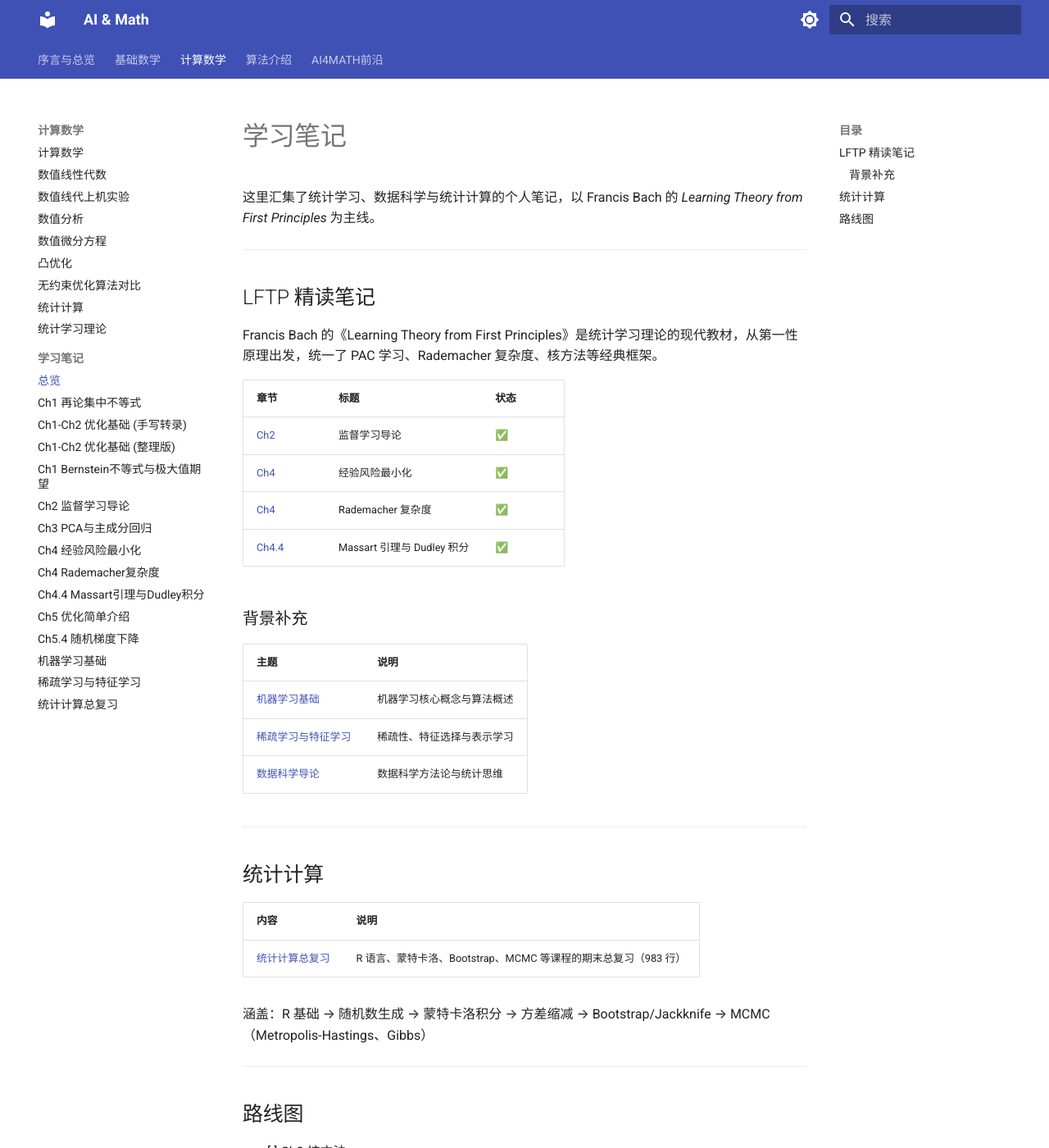
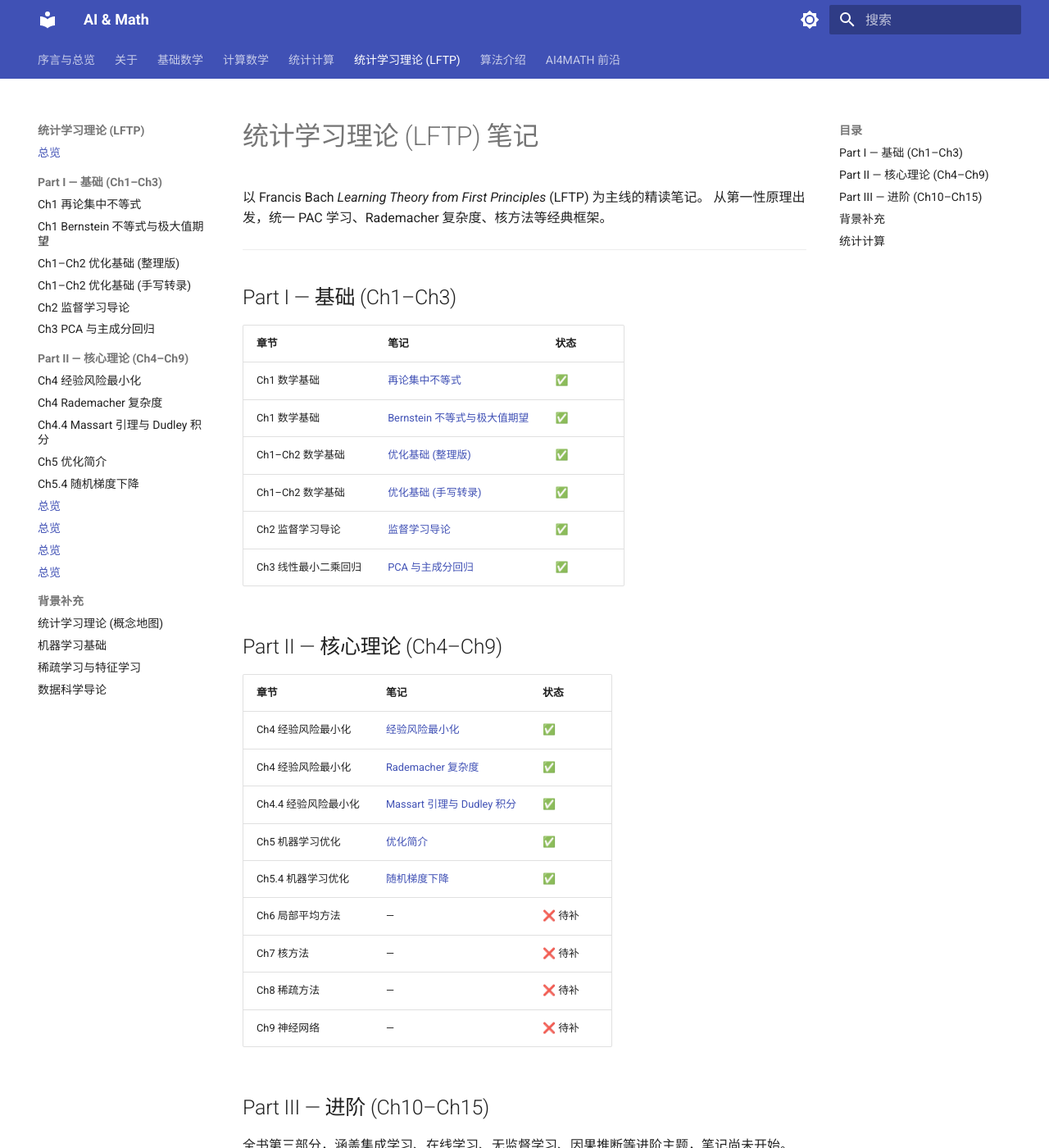
Before and after one commit to HuangBlac/AI-Math-Docs, an MkDocs documentation site: the page built from docs/computation/lftp/index.md, in a window 1280 px wide and 1400 px high. Shown: the whole window at 82% size. Built offline with MkDocs 1.6.1 and Material for MkDocs 9.7.7, drawn with Linux system fonts in a browser that asks for light colours; some of the changed text lies outside the part shown.

Commit message:
@ docs(mkdocs): reorganize nav by LFTP Parts I/II/III, extract stat-computing
- Split LFTP nav into Part I (Ch1-3), Part II (Ch4-9), background supplements
- Add Ch6-Ch9 placeholder entries with "(待补)" labels
- Extract stat-computing from LFTP into standalone top-level nav section
- Move stat-computing-review.md from computation/lftp/ to computation/
- Fix broken relative link learning-theory.md: optimization.md -> ../optimization.md
- Add about/backstage.md to nav
- Update computation/index.md and lftp/index.md to reflect new structure
@

```diff
--- a/docs/computation/index.md
+++ b/docs/computation/index.md
@@ -4,11 +4,11 @@
 
 ## 内容规划
 
-| 方向 | 状态 | 代码仓库 |
-|------|------|---------|
-| 数值线性代数 | 待补充 | — |
+| 方向 | 状态 | 说明 |
+|------|------|------|
+| 数值线性代数 | 已有笔记 | [数值线性代数](num-linalg.md) + [上机实验](numerical-linear-algebra-lab.md) |
 | 数值分析 | 待补充 | — |
-| 数值微分方程 | 进行中 | [PDESolver](../repo-links.md) |
-| [凸优化与对偶理论](optimization.md) | 已有笔记 | — |
-| 统计计算 | 待补充 | — |
-| 统计学习理论 | 待补充 | — |
+| 数值微分方程 | 进行中 | [数值微分方程](num-pde.md) |
+| 凸优化 | 已有笔记 | [凸优化与对偶理论](optimization.md) + [无约束优化算法对比](unconstrained-optimization.md) |
+| 统计计算 | 已独立 | 见 [统计计算](stat-computing.md) 专题 |
+| 统计学习理论 | 已独立 | 见 [统计学习理论 (LFTP)](lftp/index.md) 专题 |
--- a/docs/computation/lftp/index.md
+++ b/docs/computation/lftp/index.md
@@ -1,47 +1,56 @@
-# 学习笔记
+# 统计学习理论 (LFTP) 笔记
 
-这里汇集了统计学习、数据科学与统计计算的个人笔记，以 Francis Bach 的 *Learning Theory from First Principles* 为主线。
+以 Francis Bach *Learning Theory from First Principles* (LFTP) 为主线的精读笔记。
+从第一性原理出发，统一 PAC 学习、Rademacher 复杂度、核方法等经典框架。
 
 ---
 
-## LFTP 精读笔记
+## Part I — 基础 (Ch1–Ch3)
 
-Francis Bach 的《Learning Theory from First Principles》是统计学习理论的现代教材，从第一性原理出发，统一了 PAC 学习、Rademacher 复杂度、核方法等经典框架。
+| 章节 | 笔记 | 状态 |
+|------|------|------|
+| Ch1 数学基础 | [再论集中不等式](ch1-concentration.md) | ✅ |
+| Ch1 数学基础 | [Bernstein 不等式与极大值期望](ch1-bernstein-maximum.md) | ✅ |
+| Ch1–Ch2 数学基础 | [优化基础 (整理版)](ch1-2-optimization.md) | ✅ |
+| Ch1–Ch2 数学基础 | [优化基础 (手写转录)](ch1-2-optimization-raw.md) | ✅ |
+| Ch2 监督学习导论 | [监督学习导论](ch2-supervised-learning.md) | ✅ |
+| Ch3 线性最小二乘回归 | [PCA 与主成分回归](ch3-pca-regression.md) | ✅ |
 
-| 章节 | 标题 | 状态 |
+## Part II — 核心理论 (Ch4–Ch9)
+
+| 章节 | 笔记 | 状态 |
 |------|------|------|
-| [Ch2](ch2-supervised-learning.md) | 监督学习导论 | ✅ |
-| [Ch4](ch4-erm.md) | 经验风险最小化 | ✅ |
-| [Ch4](ch4-rademacher.md) | Rademacher 复杂度 | ✅ |
-| [Ch4.4](ch4-4-massart.md) | Massart 引理与 Dudley 积分 | ✅ |
+| Ch4 经验风险最小化 | [经验风险最小化](ch4-erm.md) | ✅ |
+| Ch4 经验风险最小化 | [Rademacher 复杂度](ch4-rademacher.md) | ✅ |
+| Ch4.4 经验风险最小化 | [Massart 引理与 Dudley 积分](ch4-4-massart.md) | ✅ |
+| Ch5 机器学习优化 | [优化简介](ch5-optimization-intro.md) | ✅ |
+| Ch5.4 机器学习优化 | [随机梯度下降](ch5-4-sgd.md) | ✅ |
+| Ch6 局部平均方法 | — | ❌ 待补 |
+| Ch7 核方法 | — | ❌ 待补 |
+| Ch8 稀疏方法 | — | ❌ 待补 |
+| Ch9 神经网络 | — | ❌ 待补 |
 
-### 背景补充
+## Part III — 进阶 (Ch10–Ch15)
+
+全书第三部分，涵盖集成学习、在线学习、无监督学习、因果推断等进阶主题，笔记尚未开始。
+
+---
+
+## 背景补充
 
 | 主题 | 说明 |
 |------|------|
-| [机器学习基础](machine-learning.md) | 机器学习核心概念与算法概述 |
-| [稀疏学习与特征学习](sparse-feature-learning.md) | 稀疏性、特征选择与表示学习 |
-| [数据科学导论](data-science-intro.md) | 数据科学方法论与统计思维 |
+| [统计学习理论（概念地图）](learning-theory.md) | 概率工具 → 次高斯 → Bayes 最优 → 覆盖数 → Bernstein 快速率；跨章统一视角 |
+| [机器学习基础](machine-learning.md) | 监督/无监督学习、泛化、正则化等入门概念 |
+| [稀疏学习与特征学习](sparse-feature-learning.md) | L1 正则化、特征选择、字典学习 |
+| [数据科学导论](data-science-intro.md) | 数据科学核心方法、FFT、压缩感知 |
 
 ---
 
 ## 统计计算
 
-| 内容 | 说明 |
-|------|------|
-| [统计计算总复习](stat-computing-review.md) | R 语言、蒙特卡洛、Bootstrap、MCMC 等课程的期末总复习（983 行） |
-
-涵盖：R 基础 → 随机数生成 → 蒙特卡洛积分 → 方差缩减 → Bootstrap/Jackknife → MCMC（Metropolis-Hastings、Gibbs）
+统计计算内容已独立为单独专题，见 [统计计算](../stat-computing.md) 与 [统计计算总复习](../stat-computing-review.md)。
 
 ---
 
-## 路线图
-
-- [ ] Ch3 核方法
-- [ ] Ch5 凸优化与在线学习
-- [ ] Ch6 深度学习理论基础
-- [ ] 统计计算各章节独立笔记
-
----
-
-*最后更新：2026-07-10*
+*最后更新：2026-07-18*
--- a/mkdocs.yml
+++ b/mkdocs.yml
@@ -76,6 +76,7 @@
 
 nav:
   - 序言与总览: index.md
+  - 关于: about/backstage.md
   - 基础数学:
     - math/index.md
     - 数学分析: math/analysis.md
@@ -95,24 +96,33 @@
     - 数值微分方程: computation/num-pde.md
     - 凸优化: computation/optimization.md
     - 无约束优化算法对比: computation/unconstrained-optimization.md
+  - 统计计算:
     - 统计计算: computation/stat-computing.md
-    - 统计学习理论: computation/lftp/learning-theory.md
-    - "学习笔记":
-      - 总览: computation/lftp/index.md
+    - 统计计算总复习: computation/stat-computing-review.md
+  - 统计学习理论 (LFTP):
+    - 总览: computation/lftp/index.md
+    - "Part I — 基础 (Ch1–Ch3)":
       - Ch1 再论集中不等式: computation/lftp/ch1-concentration.md
-      - Ch1-Ch2 优化基础 (手写转录): computation/lftp/ch1-2-optimization-raw.md
-      - Ch1-Ch2 优化基础 (整理版): computation/lftp/ch1-2-optimization.md
-      - Ch1 Bernstein不等式与极大值期望: computation/lftp/ch1-bernstein-maximum.md
+      - Ch1 Bernstein 不等式与极大值期望: computation/lftp/ch1-bernstein-maximum.md
+      - Ch1–Ch2 优化基础 (整理版): computation/lftp/ch1-2-optimization.md
+      - Ch1–Ch2 优化基础 (手写转录): computation/lftp/ch1-2-optimization-raw.md
       - Ch2 监督学习导论: computation/lftp/ch2-supervised-learning.md
-      - Ch3 PCA与主成分回归: computation/lftp/ch3-pca-regression.md
+      - Ch3 PCA 与主成分回归: computation/lftp/ch3-pca-regression.md
+    - "Part II — 核心理论 (Ch4–Ch9)":
       - Ch4 经验风险最小化: computation/lftp/ch4-erm.md
-      - Ch4 Rademacher复杂度: computation/lftp/ch4-rademacher.md
-      - Ch4.4 Massart引理与Dudley积分: computation/lftp/ch4-4-massart.md
-      - Ch5 优化简单介绍: computation/lftp/ch5-optimization-intro.md
+      - Ch4 Rademacher 复杂度: computation/lftp/ch4-rademacher.md
+      - Ch4.4 Massart 引理与 Dudley 积分: computation/lftp/ch4-4-massart.md
+      - Ch5 优化简介: computation/lftp/ch5-optimization-intro.md
       - Ch5.4 随机梯度下降: computation/lftp/ch5-4-sgd.md
+      - Ch6 局部平均方法 (待补): computation/lftp/index.md
+      - Ch7 核方法 (待补): computation/lftp/index.md
+      - Ch8 稀疏方法 (待补): computation/lftp/index.md
+      - Ch9 神经网络 (待补): computation/lftp/index.md
+    - "背景补充":
+      - 统计学习理论 (概念地图): computation/lftp/learning-theory.md
       - 机器学习基础: computation/lftp/machine-learning.md
       - 稀疏学习与特征学习: computation/lftp/sparse-feature-learning.md
-      - 统计计算总复习: computation/lftp/stat-computing-review.md
+      - 数据科学导论: computation/lftp/data-science-intro.md
   - 算法介绍:
     - algorithms/index.md
     - 神经网络: algorithms/neural-networks.md
@@ -120,13 +130,13 @@
     - 贝叶斯学习: algorithms/bayesian.md
     - 深度学习: algorithms/deep-learning.md
     - 压缩感知: algorithms/compressed-sensing.md
-  - AI4MATH前沿:
+  - AI4MATH 前沿:
     - ai4math/index.md
     - 经典论文: ai4math/papers.md
     - 算法实例与训练体会: ai4math/examples.md
     - 改良与实验: ai4math/improvements.md
-    - PINN概览与拷打: ai4math/pinn-overview.md
-    - PINN讨论班讲义: ai4math/pinn-seminar.md
-    - PINN训练体会: ai4math/pinn-critique.md
+    - PINN 概览与拷打: ai4math/pinn-overview.md
+    - PINN 讨论班讲义: ai4math/pinn-seminar.md
+    - PINN 训练体会: ai4math/pinn-critique.md
 
 copyright: Copyright &copy; 2026 huangblac
```
Also changed, not shown: docs/computation/lftp/learning-theory.md (+1 -1 lines), docs/computation/stat-computing-review.md (renamed from docs/computation/lftp/stat-computing-review.md), 1 other file.
